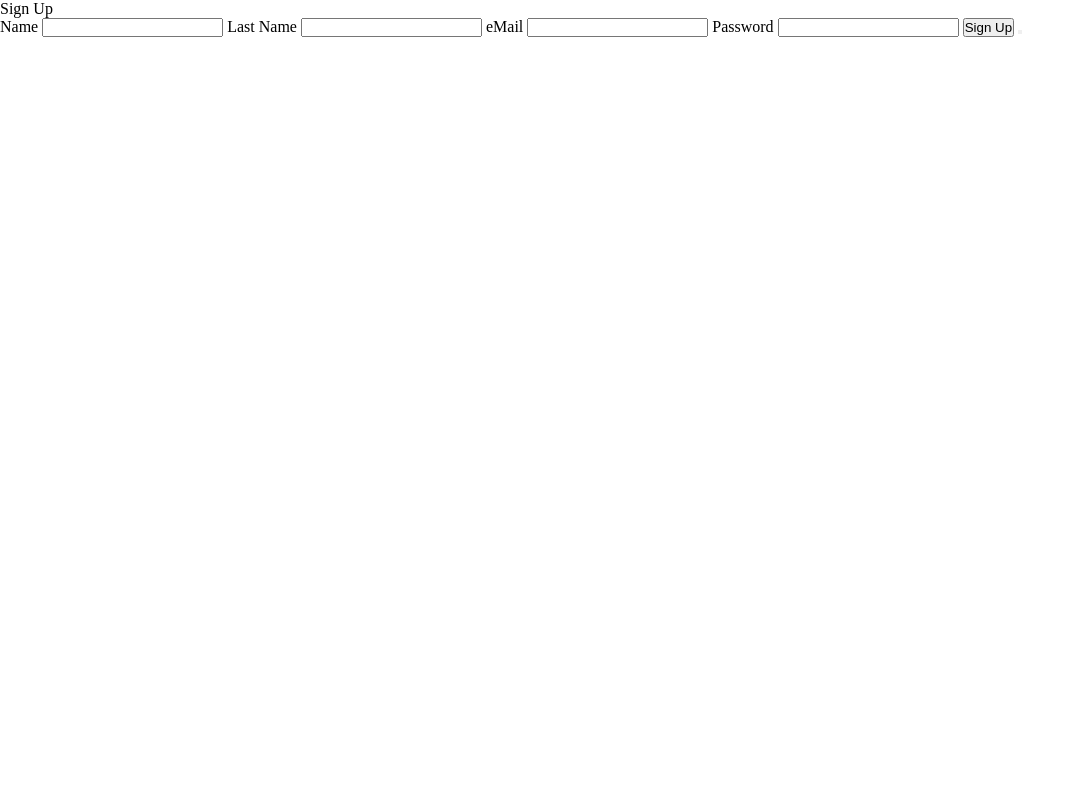
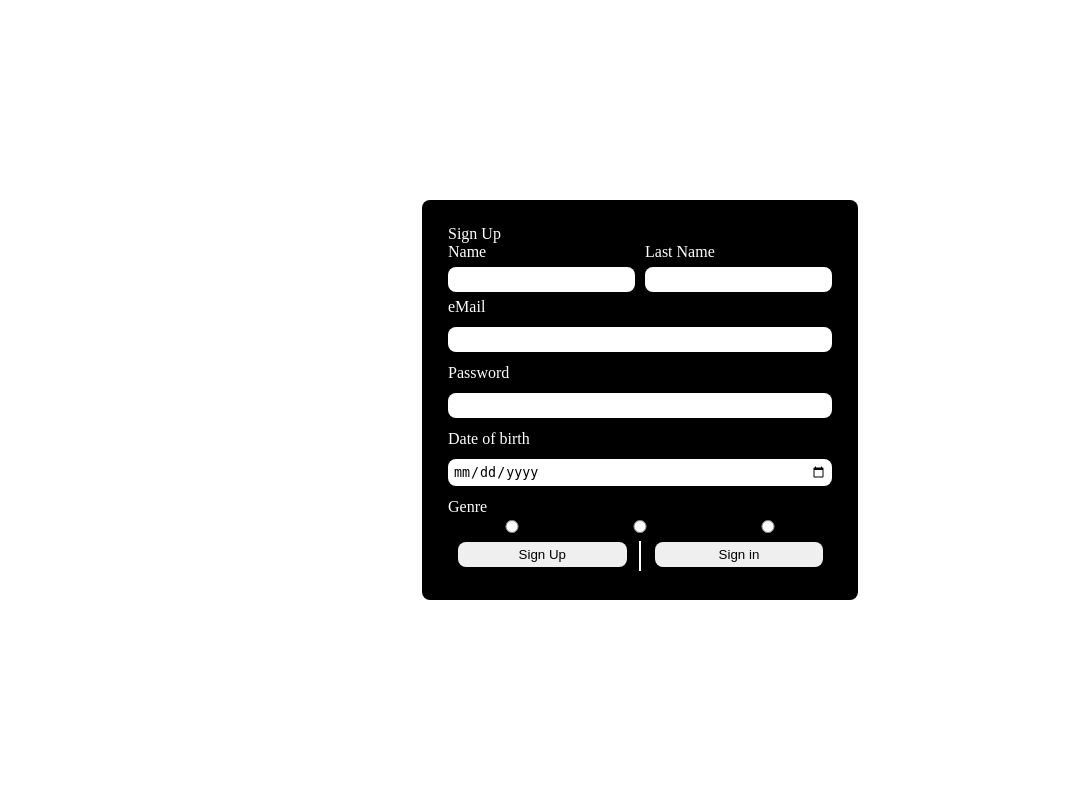
Before and after one commit to CodeSailing1/UTU-project, a PHP site: page /register.html in a window 1280 px wide. Shown: the whole page, without its empty margins (0-1085 px from the left). Run offline with PHP 8.4, Linux system fonts and the light colour scheme.

Commit message:
Updated the register interface

```diff
--- a/interfaz/register-login.css
+++ b/interfaz/register-login.css
@@ -1 +1,54 @@
-*{margin: 0; padding: 0; color: black;}
+*{margin: 0; padding: 0; color: #fff;}
+body{
+    width: 100vw;
+    height: 100vh;
+    display: flex;
+    justify-content: center;
+    align-items: center;
+}
+form {
+    display: flex;
+    flex-direction: column;
+    justify-content: center;
+    align-items: start;
+    background-color: black;
+    width: auto;
+    height: auto;
+    padding: 2%;
+    border-radius: 8px;
+}
+input{
+    border: 0;
+    border-radius: 8px;
+    margin-block: 3%;
+    padding: 5px;
+    color: black;
+}
+label{
+    width: 100%;
+    display: flex;
+    flex-direction: column;
+    justify-content: space-between;
+}
+article, fieldset{
+    width: 100%;
+    margin-right: 10px;
+    display: flex;
+    justify-content: space-between;
+}
+article div{
+    width:fit-content;
+}
+fieldset{
+    border: 0;
+}
+#separator{
+    height: 30px;
+    width: 3px;
+    background-color: white;
+    margin: 4px;
+}
+#btns label input{
+    margin-left: 10px;
+    width: 90%;
+}
--- a/interfaz/register.html
+++ b/interfaz/register.html
@@ -9,23 +9,31 @@
 <body>
     <form action="" method="post" id="signUpForm">
         <legend>Sign Up</legend>
-        <label for="name">Name
+            <article>
+                <div>
+                    <p>Name</p>
+                    <label for="name">
                         <input type="text" name="name" id="name" required>
                         <span id="error"></span>
                     </label>
-        <label for="lastName">Last Name
+                </div>
+                <div>
+                    <p>Last Name</p>
+                    <label for="lastName">
                         <input type="text" name="lastName" id="lastName" required>
                         <span id="error"></span>
                     </label>
+                </div>
+            </article>
         <label for="email">eMail
             <input type="email" name="email" id="email" required>
             <span id="error"></span>
         </label>
-        <label for="psw">Password
+        <label for="password">Password
             <input type="password" name="password" id="password" required>
             <span id="error"></span>
         </label>
-        <!---
+
         <label for="date">Date of birth
             <input type="date" name="date" id="date">
         </label>
@@ -41,11 +49,15 @@
                 <input type="radio" name="genre" id="they">
             </label>
         </fieldset>
-        -->
+        <article id="btns">
             <label for="signUp">
                 <input type="submit" value="Sign Up" id="signUp">
             </label>
-        <button type="button" value="Sign In" id="singIn"></button>
+            <div id="separator"></div>
+            <label>
+                <input type="button" value="Sign in" id="singIn">
+            </label>
+        </article>
     </form>
     <script src="./scripts/validator.js"></script>
 </body>
```
Lines whose indentation alone changed are shown as unchanged.
